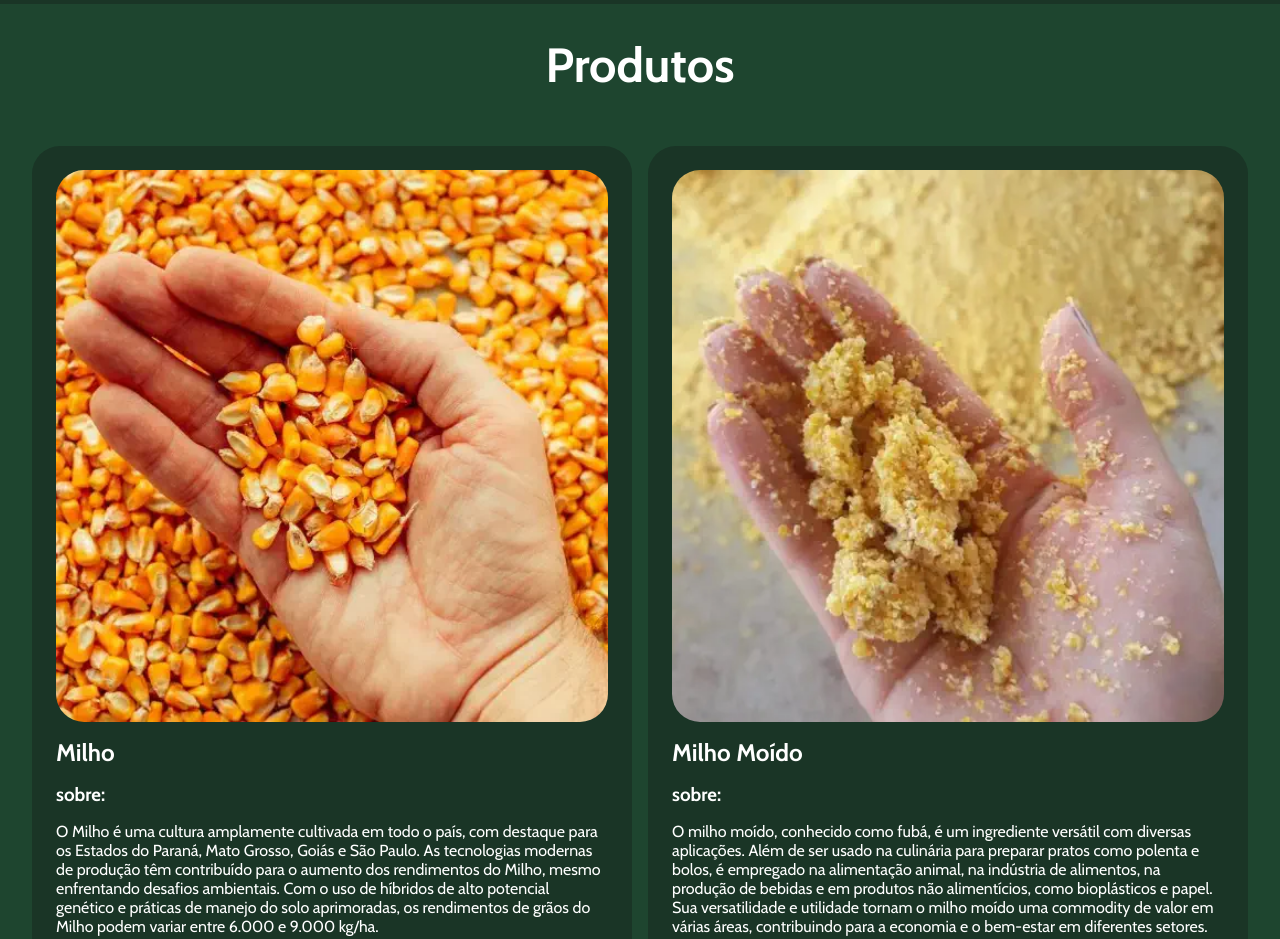
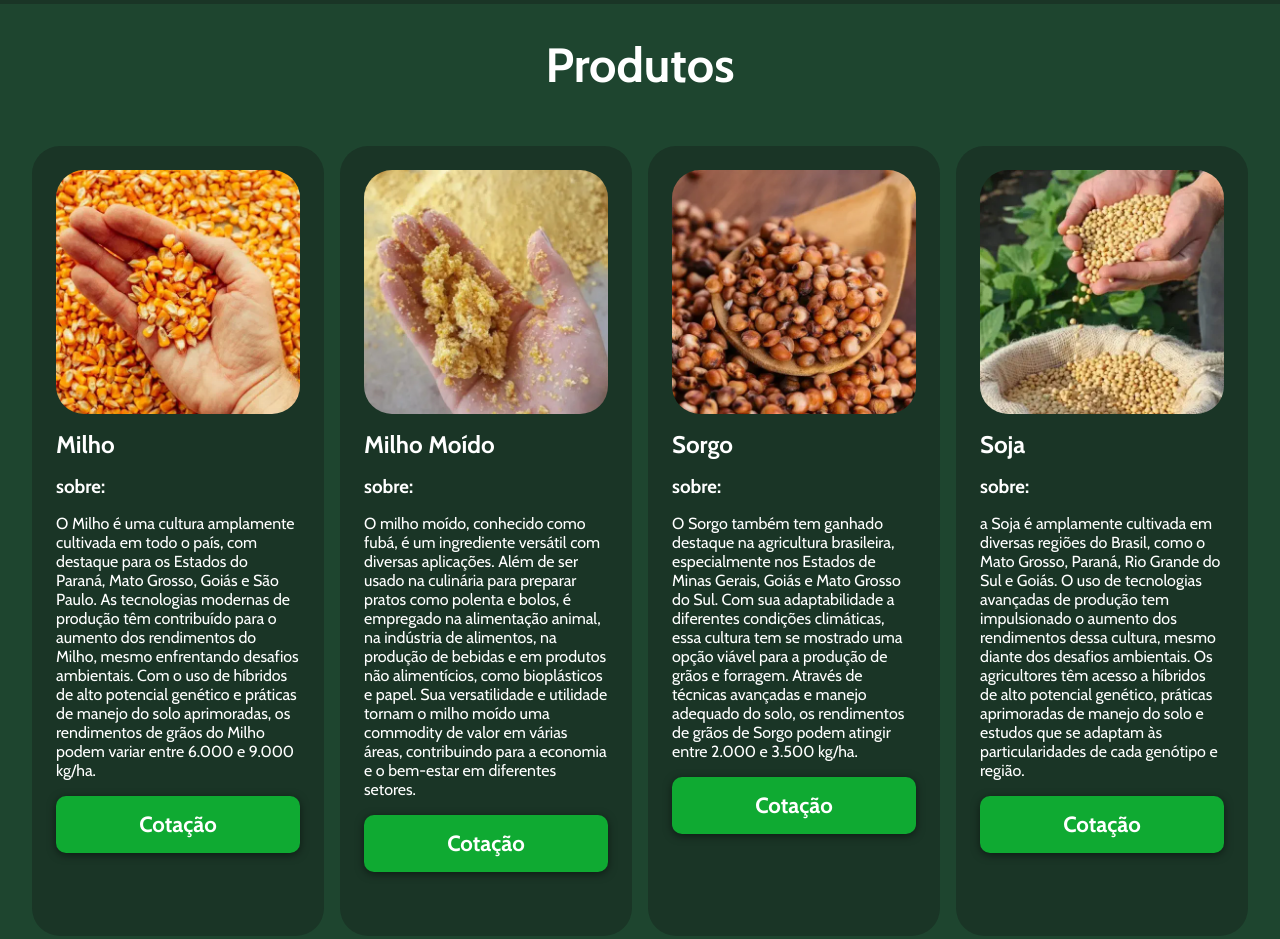
Before and after one commit to MarcosLima-1/Fazenda_site, a plain HTML site: page index.html in a window 1280 px wide. Shown: the part 1460-2399 px from the top of the page. Drawn offline with Linux system fonts and the light colour scheme.

Commit message:
widescreen fix

```diff
--- a/css/main.css
+++ b/css/main.css
@@ -241,7 +241,7 @@ header {
 
 .produtos {
 	display: grid;
-	grid-template-columns: repeat(auto-fit, minmax(400px, 1fr));
+	grid-template-columns: repeat(4, 1fr);
 	justify-items: center;
 	gap: 1rem;
 	width: 100%;
@@ -535,7 +535,11 @@ footer {
 
 /* ---------- resposive ---------- */
 
-@media screen and (max-width: 900px) {
+@media screen and (max-width: 1100px) {
+	.produtos{	grid-template-columns: repeat(3, 1fr);}
+}
+
+@media screen and (max-width: 800px) {
 	.conteudo_1 {
 		text-align: center;
 	}
```
